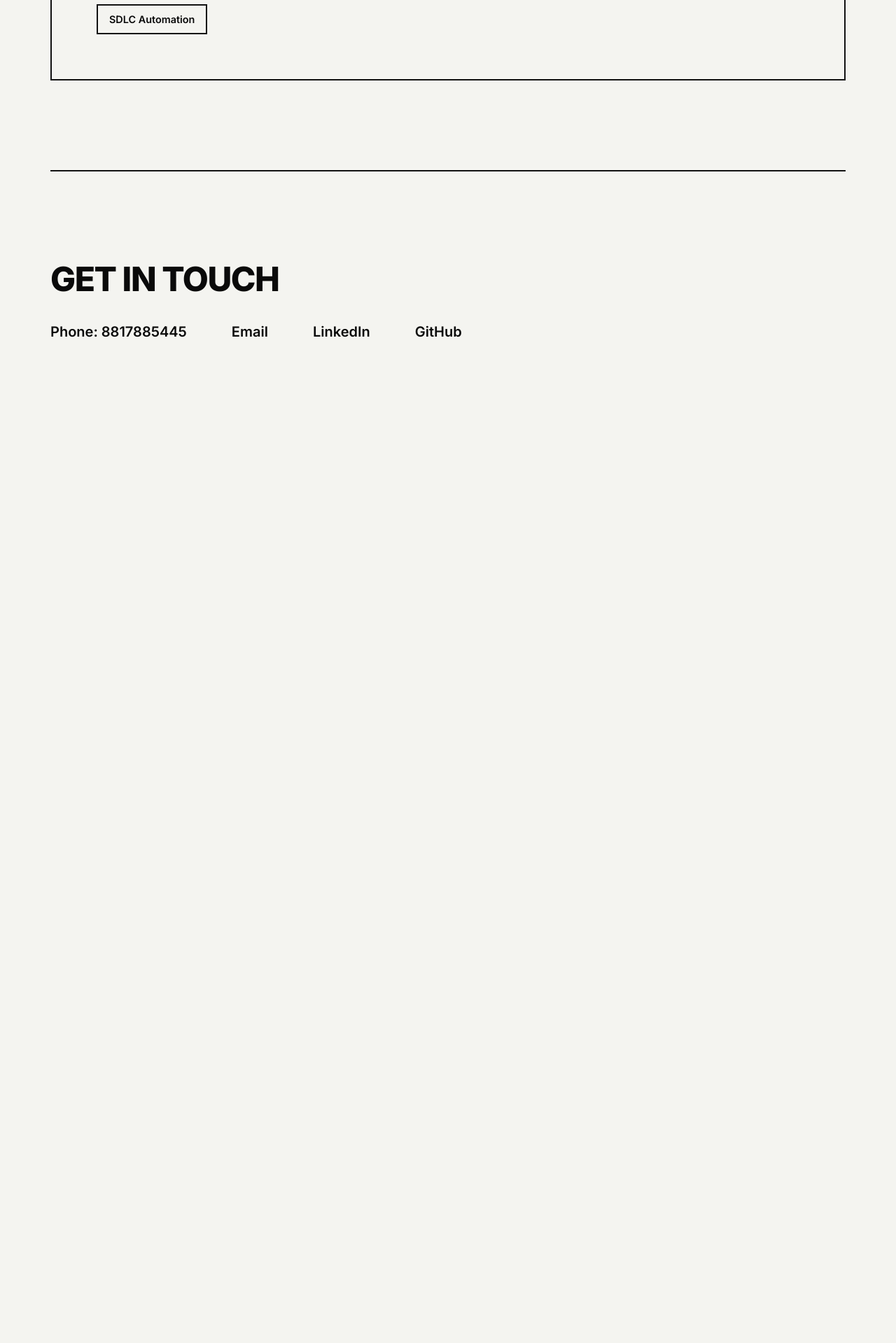
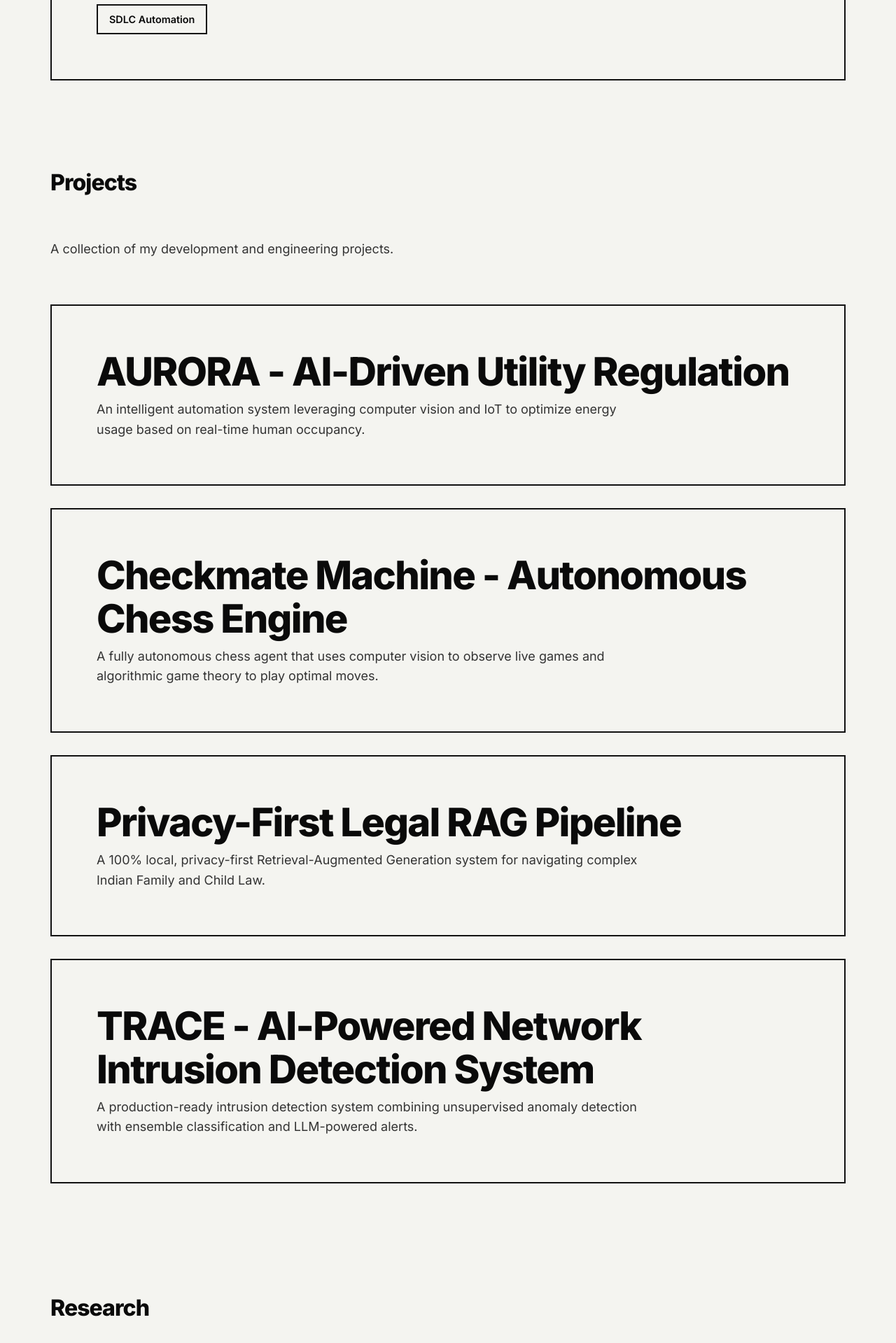
Before and after one commit to Jayesh-Motwani/Portfolio-Website, a Next.js app: page / in a window 1280 px wide. Shown: the part 2997-4916 px from the top of the page at 70% size. Before the commit the page ends 3521 px from the top, so only its background shows below. Built offline with nearby package versions, Linux system fonts and the light colour scheme.

Commit message:
Merge projects and research into homepage, update resume

```diff
--- a/app/layout.tsx
+++ b/app/layout.tsx
@@ -27,8 +27,8 @@ export default function RootLayout({
             <nav>
               <ul className="nav-links">
                 <li><Link href="/" className="nav-link">Home</Link></li>
-                <li><Link href="/projects" className="nav-link">Projects</Link></li>
-                <li><Link href="/research" className="nav-link">Research</Link></li>
+                <li><a href="/#projects" className="nav-link">Projects</a></li>
+                <li><a href="/#research" className="nav-link">Research</a></li>
                 <li><a href="/#experience" className="nav-link">Experience</a></li>
               </ul>
             </nav>
--- a/app/page.tsx
+++ b/app/page.tsx
@@ -1,7 +1,12 @@
 import Link from "next/link";
 import Image from "next/image";
+import { getAllItemsData } from "../lib/markdown";
 
 export default function Home() {
+  const allItems = getAllItemsData();
+  const projects = allItems.filter(item => item.type === 'project');
+  const research = allItems.filter(item => item.type === 'research');
+
   return (
     <>
       <section className="hero section">
@@ -11,7 +16,7 @@ export default function Home() {
             B.Tech Student at VIT Vellore. Aspiring ML/Data Science Engineer & Researcher focused on ML first principles, robust system architecture, and advancing the frontiers of AI.
           </p>
           <div style={{ marginTop: "var(--spacing-md)", display: "flex", gap: "1rem" }}>
-            <a href="/Jayesh_Resume_Software_CVGC.pdf" className="btn" download="Jayesh_Motwani_Resume.pdf">Download CV</a>
+            <a href="/Jayesh_Motwani_Resume.pdf" className="btn" download="Jayesh_Motwani_Resume.pdf">Download CV</a>
             <a href="#experience" className="btn btn-outline">View Experience</a>
           </div>
         </div>
@@ -113,6 +118,42 @@ export default function Home() {
           </div>
         </div>
       </section>
+
+      <section className="section" id="projects">
+        <h2 style={{ fontSize: "2rem", marginBottom: "var(--spacing-lg)" }}>Projects</h2>
+        <p style={{ marginBottom: "var(--spacing-lg)" }}>A collection of my development and engineering projects.</p>
+
+        {projects.length === 0 ? (
+          <p style={{ color: "#666", fontStyle: "italic" }}>No projects added yet.</p>
+        ) : (
+          <div style={{ display: "flex", flexDirection: "column" }}>
+            {projects.map((item) => (
+              <Link href={`/projects/${item.slug}`} key={item.slug} className="project-card">
+                <h2 style={{ marginBottom: "0.5rem" }}>{item.title}</h2>
+                <p style={{ marginBottom: 0 }}>{item.summary}</p>
+              </Link>
+            ))}
+          </div>
+        )}
+      </section>
+
+      <section className="section" id="research">
+        <h2 style={{ fontSize: "2rem", marginBottom: "var(--spacing-lg)" }}>Research</h2>
+        <p style={{ marginBottom: "var(--spacing-lg)" }}>An overview of my academic and scientific research.</p>
+
+        {research.length === 0 ? (
+          <p style={{ color: "#666", fontStyle: "italic" }}>No research added yet.</p>
+        ) : (
+          <div style={{ display: "flex", flexDirection: "column" }}>
+            {research.map((item) => (
+              <Link href={`/research/${item.slug}`} key={item.slug} className="project-card">
+                <h2 style={{ marginBottom: "0.5rem" }}>{item.title}</h2>
+                <p style={{ marginBottom: 0 }}>{item.summary}</p>
+              </Link>
+            ))}
+          </div>
+        )}
+      </section>
     </>
   );
 }
--- /dev/null
+++ b/content/aurora-project.md
@@ -0,0 +1,21 @@
+---
+title: "AURORA - AI-Driven Utility Regulation"
+type: "project"
+summary: "An intelligent automation system leveraging computer vision and IoT to optimize energy usage based on real-time human occupancy."
+---
+
+## Overview
+**AURORA** (AI-driven Utility Regulation for Occupancy-aware Resource Allocation) is an intelligent automation system designed to aggressively tackle energy wastage in indoor spaces. Unlike traditional automation systems that rely on static schedules or simple, easily-fooled motion sensors, AURORA uses advanced computer vision to observe actual space utilization. It dynamically controls appliances—such as lights, fans, and cooling systems—ensuring that energy is consumed only when genuinely needed.
+
+## System Architecture
+I engineered a modular, highly scalable pipeline that seamlessly combines AI perception, cloud messaging, and hardware control:
+
+*   **Computer Vision Perception**: A Python-based **YOLO** model actively detects and counts people in real-time via camera feeds.
+*   **Cloud Communication**: The live occupancy data is transmitted securely and with extremely low latency across different networks using an **EMQX Cloud MQTT broker**.
+*   **IoT Control Node**: An **ESP32** microcontroller receives the data streams and processes both the occupancy count and environmental conditions (such as temperature) to intelligently actuate physical relays connected to electrical devices.
+*   **Live Analytics Dashboard**: A custom JavaScript/HTML dashboard visualizes the system's performance, displaying live occupancy trends, relay states, temperature fluctuations, and estimated energy savings.
+
+## Impact & Use Cases
+By successfully fusing AI-based perception with IoT hardware control, AURORA serves as a robust, practical approach to sustainable energy management. It is designed to be highly extendable with additional predictive models and multi-room control logic, making it a perfect architecture for smart classrooms, optimized office environments, and green building prototypes.
+
+[**View Source Code on GitHub &rarr;**](https://github.com/IEEE-VIT/AURORA)
```
Also changed, not shown: app/projects/page.tsx (deleted, +0 -27 lines), app/research/page.tsx (deleted, +0 -27 lines), 2 other files (tests, documents, lock files or other folders).
